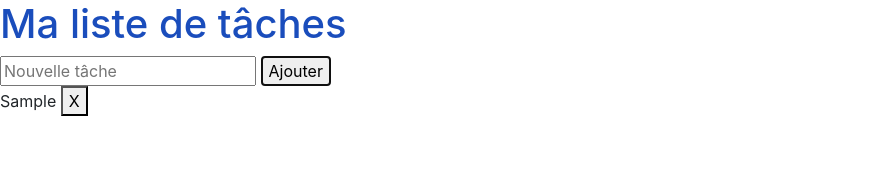
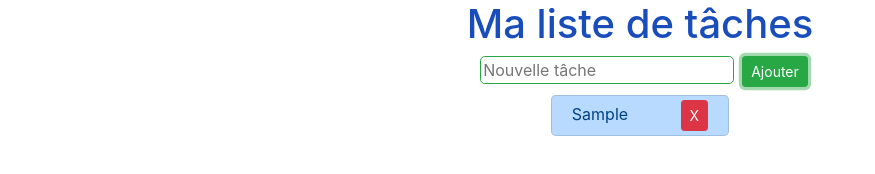
Before and after one commit to StephaneDUPUY/to-do-list-jquery, a plain HTML site: page index.html in a window 1280 px wide. Both pictures are taken after typing "Sample" into the empty fields and a click on the button "Ajouter". Shown: the whole page, without its empty margins (0-875 px from the left). Drawn offline with nearby package versions, Linux system fonts and the light colour scheme.

Commit message:
bootstrap style finished

```diff
--- a/app.js
+++ b/app.js
@@ -4,8 +4,8 @@ $(document).ready(function () { // wait end of load to apply script
         let value = $("input").val(); // retrieve value filled on input
         if (value !== '') { // check if value string is not empty
             console.log('champ rempli');
-            var el = $("<li></li>").text(value); // create li element with value filled and store it in el
-            $(el).append(" <button class='delete'>X</button>"); // add button X element with class 'delete' to li element (el)
+            var el = $("<li class='list-group-item list-group-item-primary rounded-lg mt-2 mx-auto py-0'></li>").text(value); // create li element with value filled and store it in el
+            $(el).append(" <button class='delete btn btn-danger btn-sm my-1 ml-5'>X</button>"); // add button X element with class 'delete' to li element (el)
             $("#list").append(el); // on #list target, add el element created
             $("input").val(''); // empty the input field with target input
             $(".delete").on('click', function () { // target on .delete class and listen on click event
--- a/index.html
+++ b/index.html
@@ -2,15 +2,23 @@
 <html>
     <head>
         <title>Ma liste de tâches</title>
-        <script src="https://code.jquery.com/jquery-3.1.1.js"></script>
         <link rel="stylesheet" href="style.css">
         <link rel="stylesheet" href="https://stackpath.bootstrapcdn.com/bootstrap/4.3.1/css/bootstrap.min.css" integrity="sha384-ggOyR0iXCbMQv3Xipma34MD+dH/1fQ784/j6cY/iJTQUOhcWr7x9JvoRxT2MZw1T" crossorigin="anonymous">
+        <script src="https://code.jquery.com/jquery-3.3.1.slim.min.js" integrity="sha384-q8i/X+965DzO0rT7abK41JStQIAqVgRVzpbzo5smXKp4YfRvH+8abtTE1Pi6jizo" crossorigin="anonymous"></script>
     </head>
     <body>
-        <h1>Ma liste de tâches</h1>
-        <input type="text" placeholder="Nouvelle tâche" />
-        <button id="add">Ajouter</button>
-        <ul class="list-group" id="list"></ul>
+        <div class="d-flex flex-column">
+            <h1 class="align-self-center">Ma liste de tâches</h1>
+            <div class="input-group justify-content-center">
+                <div class="d-inline px-2">
+                    <input class="border border-success rounded-lg" type="text" placeholder="Nouvelle tâche" />
+                </div>
+                <div lass="d-inline px-2">
+                    <button type="button" class="btn btn-success btn-sm" id="add">Ajouter</button>
+                </div>
+            </div>
+            <ul class="list-group" id="list"></ul>
+        </div>
 
         <script src="app.js"></script>
 
```
